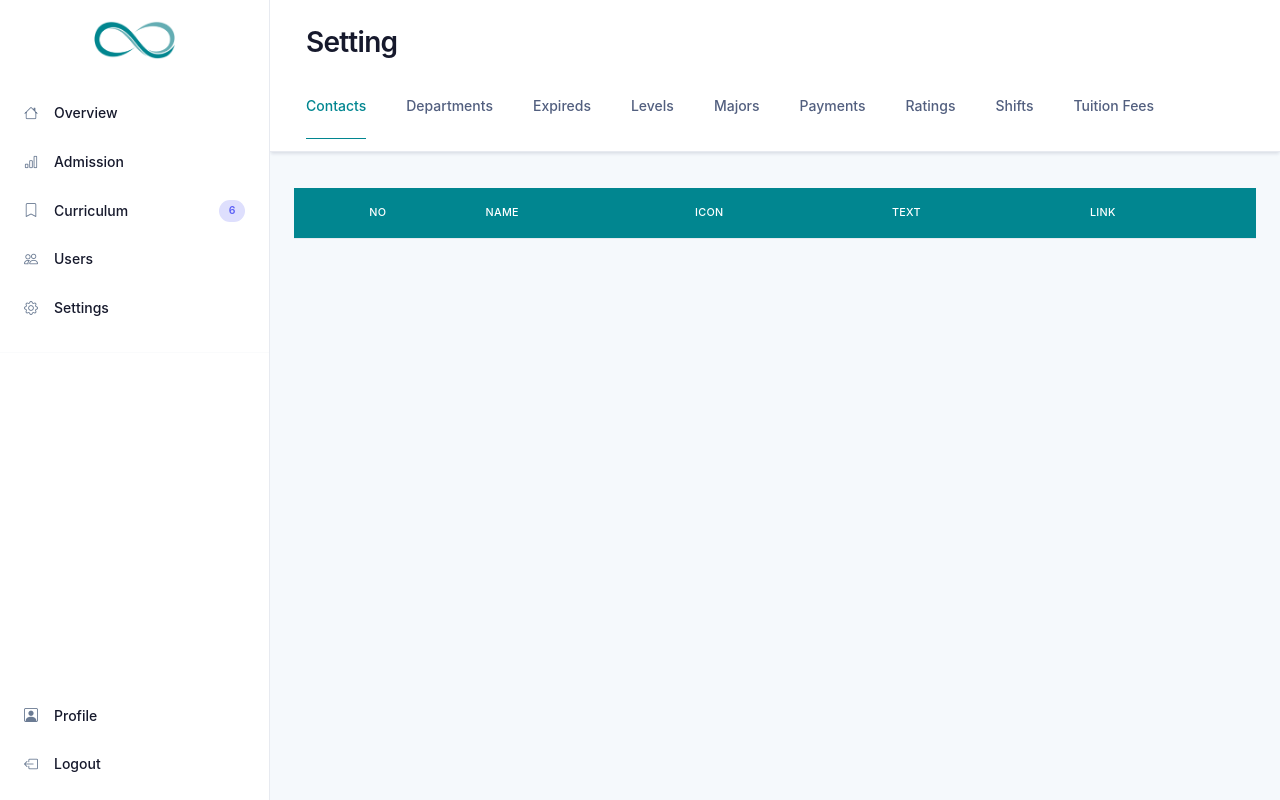
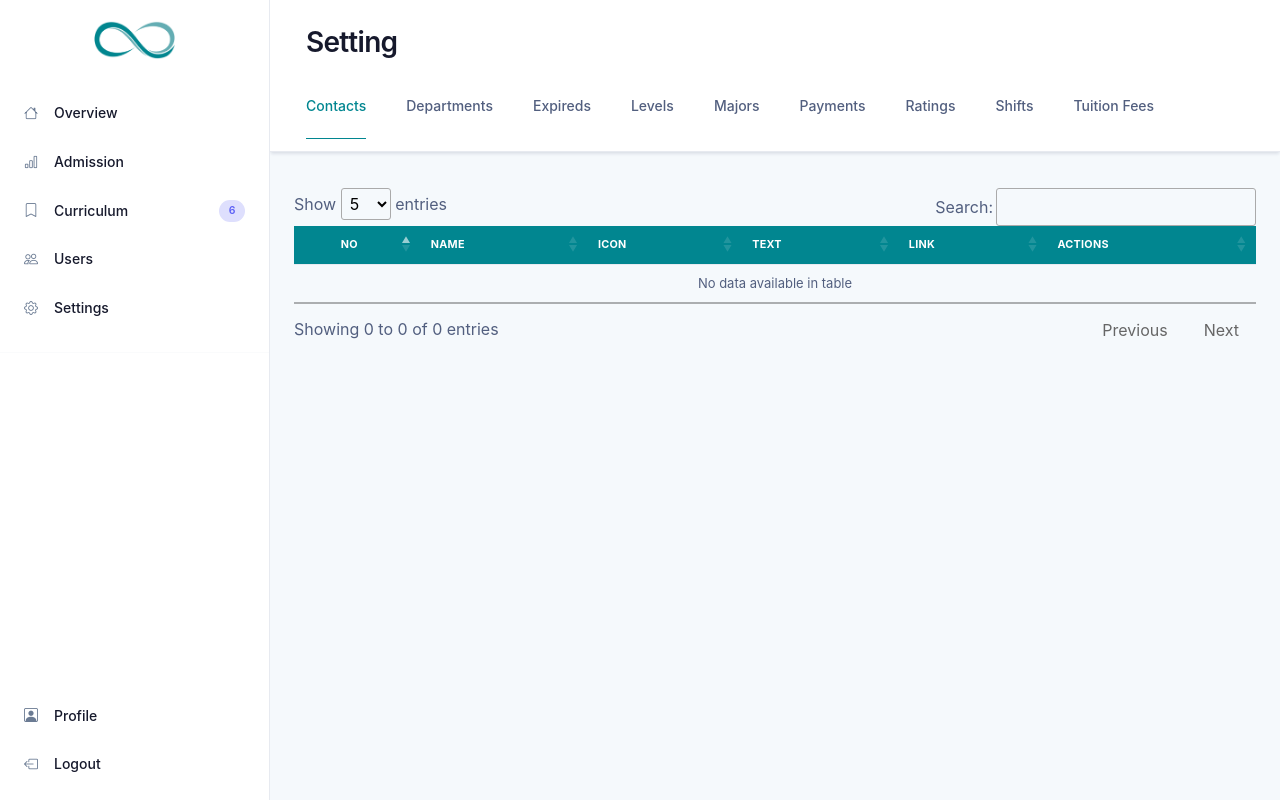
Before and after one commit to chhay-sophal/school-admission, a Django app: page /dashboard/setting in a window 1280 px wide. Run offline with Django 4.2, Linux system fonts and the light colour scheme; the visitor is signed in with stand-in values (Sample User, id 1); data that the repository does not hold is empty; some libraries are stand-ins or nearby versions.

Commit message:
Add paginations to all tab in the Settings page

```diff
--- a/Django-Project/school_admission/templates/dashboard/setting.html
+++ b/Django-Project/school_admission/templates/dashboard/setting.html
@@ -2,6 +2,12 @@
 {% load static %}
 
 {% block contents %}
+<style>
+    .pagination .active a {
+        background-color: #018690 !important;
+        color: #fff !important;
+    }
+</style>
 <!-- Header -->
 <header class="bg-surface-primary border-bottom pt-6 sticky-top shadow-sm p-3 mb-5 bg-body-tertiary">
     <div class="container-fluid">
@@ -37,10 +43,10 @@
             <!-- Nav -->
             <ul class="nav nav-tabs mt-4 overflow-x border-0">
                 <li class="nav-item">
-                    <a href="#tab-contact" class="nav-link nav-link-tabs active">Contacts</a>
+                    <a href="#tab-contacts" class="nav-link nav-link-tabs active">Contacts</a>
                 </li>
                 <li class="nav-item">
-                    <a href="#tab-department" class="nav-link nav-link-tabs">Departments</a>
+                    <a href="#tab-departments" class="nav-link nav-link-tabs">Departments</a>
                 </li>
                 <li class="nav-item">
                     <a href="#tab-expireds" class="nav-link nav-link-tabs">Expireds</a>
@@ -55,7 +61,7 @@
                     <a href="#tab-payments" class="nav-link nav-link-tabs">Payments</a>
                 </li>
                 <li class="nav-item">
-                    <a href="#tab-ratingss" class="nav-link nav-link-tabs">Ratings</a>
+                    <a href="#tab-ratings" class="nav-link nav-link-tabs">Ratings</a>
                 </li>
                 <li class="nav-item">
                     <a href="#tab-shifts" class="nav-link nav-link-tabs">Shifts</a>
@@ -69,10 +75,10 @@
 </header>
 <!-- Content -->
 <div class="tab-content">
-    <div id="tab-contact" class="tab-pane active">
+    <div id="tab-contacts" class="tab-pane active">
         <div class="container my-4">
             <div class="table-responsive">
-                <table id="tblUsers" class="table table-hover table-nowrap">
+                <table id="tblContacts" class="table table-hover table-nowrap">
                     <thead class="table-header" style="background-color: #018690;">
                         <tr>
                             <th class="text-center text-white" scope="col">No</th>
@@ -80,6 +86,7 @@
                             <th class="text-white" scope="col">Icon</th>
                             <th class="text-white" scope="col">Text</th>
                             <th class="text-white" scope="col">Link</th>
+                            <th class="text-white" scope="col">Actions</th>
                         </tr>
                     </thead>
                     <tbody>
@@ -98,6 +105,12 @@
                             <td data-label="Link">
                                 <a class="" href="{{ contact.link }}" target="_blank">{{ contact.link }}</a>
                             </td>
+                            <td data-label="Actions" class="">
+                                <a href="#" class="btn btn-sm btn-neutral">Edit</a>
+                                <a href="{% url 'user_delete' user.id %}" class="btn btn-sm btn-square btn-danger">
+                                    <i class="bi bi-trash"></i>
+                                </a>
+                            </td>
                         </tr>
                         {% endfor %}
                     </tbody>
@@ -105,10 +118,10 @@
             </div>
         </div>
     </div>
-    <div id="tab-department" class="tab-pane">
+    <div id="tab-departments" class="tab-pane">
         <div class="container my-4">
             <div class="table-responsive">
-                <table id="tblUsers" class="table table-hover table-nowrap">
+                <table id="tblDepartments" class="table table-hover table-nowrap">
                     <thead class="table-header" style="background-color: #018690;">
                         <tr>
                             <th class="text-center text-white" scope="col">No</th>
@@ -137,7 +150,7 @@
     <div id="tab-expireds" class="tab-pane">
         <div class="container my-4">
             <div class="table-responsive">
-                <table id="tblUsers" class="table table-hover table-nowrap">
+                <table id="tblExpireds" class="table table-hover table-nowrap">
                     <thead class="table-header" style="background-color: #018690;">
                         <tr>
                             <th class="text-center text-white" scope="col">No</th>
@@ -177,7 +190,7 @@
     <div id="tab-levels" class="tab-pane">
         <div class="container my-4">
             <div class="table-responsive">
-                <table id="tblUsers" class="table table-hover table-nowrap">
+                <table id="tblLevels" class="table table-hover table-nowrap">
                     <thead class="table-header" style="background-color: #018690;">
                         <tr>
                             <th class="text-center text-white" scope="col">No</th>
@@ -201,7 +214,7 @@
     <div id="tab-majors" class="tab-pane">
         <div class="container my-4">
             <div class="table-responsive">
-                <table id="tblUsers" class="table table-hover table-nowrap">
+                <table id="tblMajors" class="table table-hover table-nowrap">
                     <thead class="table-header" style="background-color: #018690;">
                         <tr>
                             <th class="text-center text-white" scope="col">No</th>
@@ -233,7 +246,7 @@
     <div id="tab-payments" class="tab-pane">
         <div class="container my-4">
             <div class="table-responsive">
-                <table id="tblUsers" class="table table-hover table-nowrap">
+                <table id="tblPayments" class="table table-hover table-nowrap">
                     <thead class="table-header" style="background-color: #018690;">
                         <tr>
                             <th class="text-center text-white" scope="col">No</th>
@@ -254,10 +267,10 @@
             </div>
         </div>
     </div>
-    <div id="tab-ratingss" class="tab-pane">
+    <div id="tab-ratings" class="tab-pane">
         <div class="container my-4">
             <div class="table-responsive">
-                <table id="tblUsers" class="table table-hover table-nowrap">
+                <table id="tblRatings" class="table table-hover table-nowrap">
                     <thead class="table-header" style="background-color: #018690;">
                         <tr>
                             <th class="text-center text-white" scope="col">No</th>
@@ -297,7 +310,7 @@
     <div id="tab-shifts" class="tab-pane">
         <div class="container my-4">
             <div class="table-responsive">
-                <table id="tblUsers" class="table table-hover table-nowrap">
+                <table id="tblShifts" class="table table-hover table-nowrap">
                     <thead class="table-header" style="background-color: #018690;">
                         <tr>
                             <th class="text-center text-white" scope="col">No</th>
@@ -321,7 +334,7 @@
     <div id="tab-tuitionfees" class="tab-pane">
         <div class="container my-4">
             <div class="table-responsive">
-                <table id="tblUsers" class="table table-hover table-nowrap">
+                <table id="tblTuitionFees" class="table table-hover table-nowrap">
                     <thead class="table-header" style="background-color: #018690;">
                         <tr>
                             <th class="text-center text-white" scope="col">No</th>
@@ -352,4 +365,28 @@
         </div>
     </div>
 </div>
+
+<script>
+    function initializeDataTable(tableId) {
+        $(tableId).DataTable({
+            searching: true,
+            ordering: true,
+            select: false,
+            paging: true,
+            "lengthMenu": [[5, 10, 30, -1], [5, 10, 30, "All"]]
+        });
+    }
+
+    $(document).ready(function () {
+        initializeDataTable("#tblContacts");
+        initializeDataTable("#tblDepartments");
+        initializeDataTable("#tblExpireds");
+        initializeDataTable("#tblLevels");
+        initializeDataTable("#tblMajors");
+        initializeDataTable("#tblPayments");
+        initializeDataTable("#tblRatings");
+        initializeDataTable("#tblShifts");
+        initializeDataTable("#tblTuitionFees");
+    });
+</script>
 {% endblock contents%}
```
